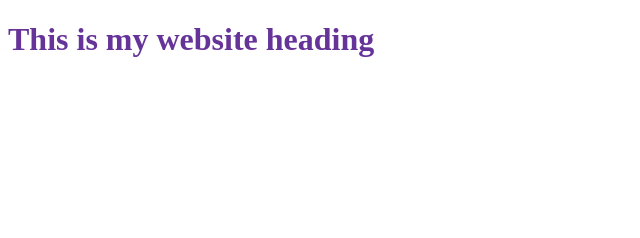
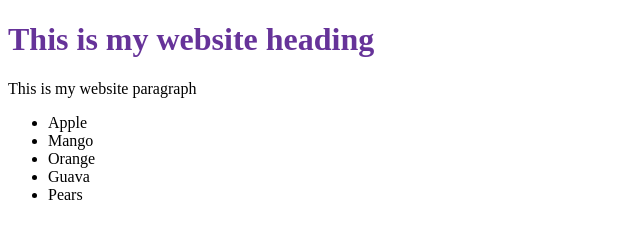
Before and after one commit to Narayandwivedi/newWebdProject, a plain HTML site: page index.html in a window 1280 px wide. Shown: the whole page, without its empty margins (0-640 px from the left). Drawn offline with Linux system fonts and the light colour scheme.

Commit message:
added app.js and some changes in html file

```diff
--- a/index.html
+++ b/index.html
@@ -8,5 +8,16 @@
 </head>
 <body>
     <h1>This is my website heading</h1>
+    <p>This is my website paragraph</p>
+    <div class="conatiner">
+        <ul>
+            <li>Apple</li>
+            <li>Mango</li>
+            <li>Orange</li>
+            <li>Guava</li>
+            <li>Pears</li>
+        </ul>
+    </div>
+    <script src="app.js"></script>
 </body>
 </html>
```
Also changed, not shown: app.js (added).
